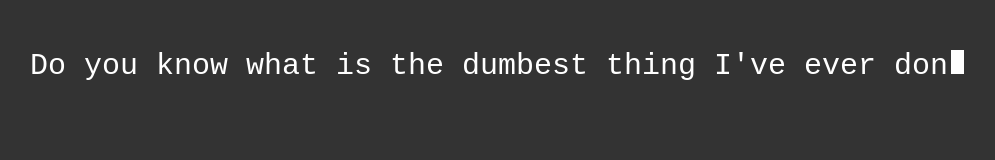
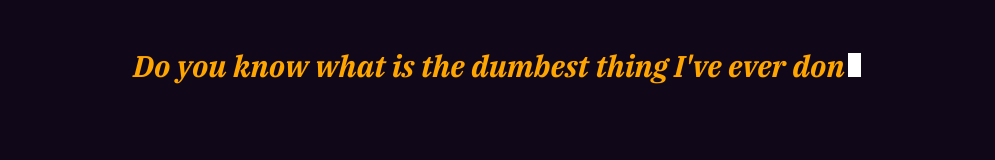
Before and after one commit to yuxxeun/Elsa, a plain HTML site: page index.html in a window 1280 px wide. Shown: the whole page, without its empty margins (143-1138 px from the left). Drawn offline with nearby package versions, Linux system fonts and the light colour scheme.

Commit message:
refactor: change background & color

```diff
--- a/style.css
+++ b/style.css
@@ -1,13 +1,19 @@
+@import url('https://fonts.googleapis.com/css2?family=IBM+Plex+Serif:ital,wght@1,700&display=swap');
+@import url('https://fonts.googleapis.com/css2?family=IBM+Plex+Sans:wght@700&display=swap');
+
 body {
-  background-color:#333;
+  background-color:#100818 !important;
+  color: orange !important;
 }
 
 .output {
   text-align:center;
-  font-family: 'Source Code Pro', monospace;
-  color:white;
   h1 {
     font-size:30px;
+    font-family: 'IBM Plex Serif', serif;
+  }
+  p {
+    font-family: 'IBM Plex Sans', sans-serif;
   }
 }
 
@@ -25,10 +31,12 @@ body {
 h1.cursor::after {
   height:24px;
   width:13px;
+  font-family: 'IBM Plex Serif', serif;
 }
 p.cursor::after {
   height:13px;
   width:6px;
+  font-family: 'IBM Plex Sans', sans-serif;
 }
 
 @keyframes blink {
```
